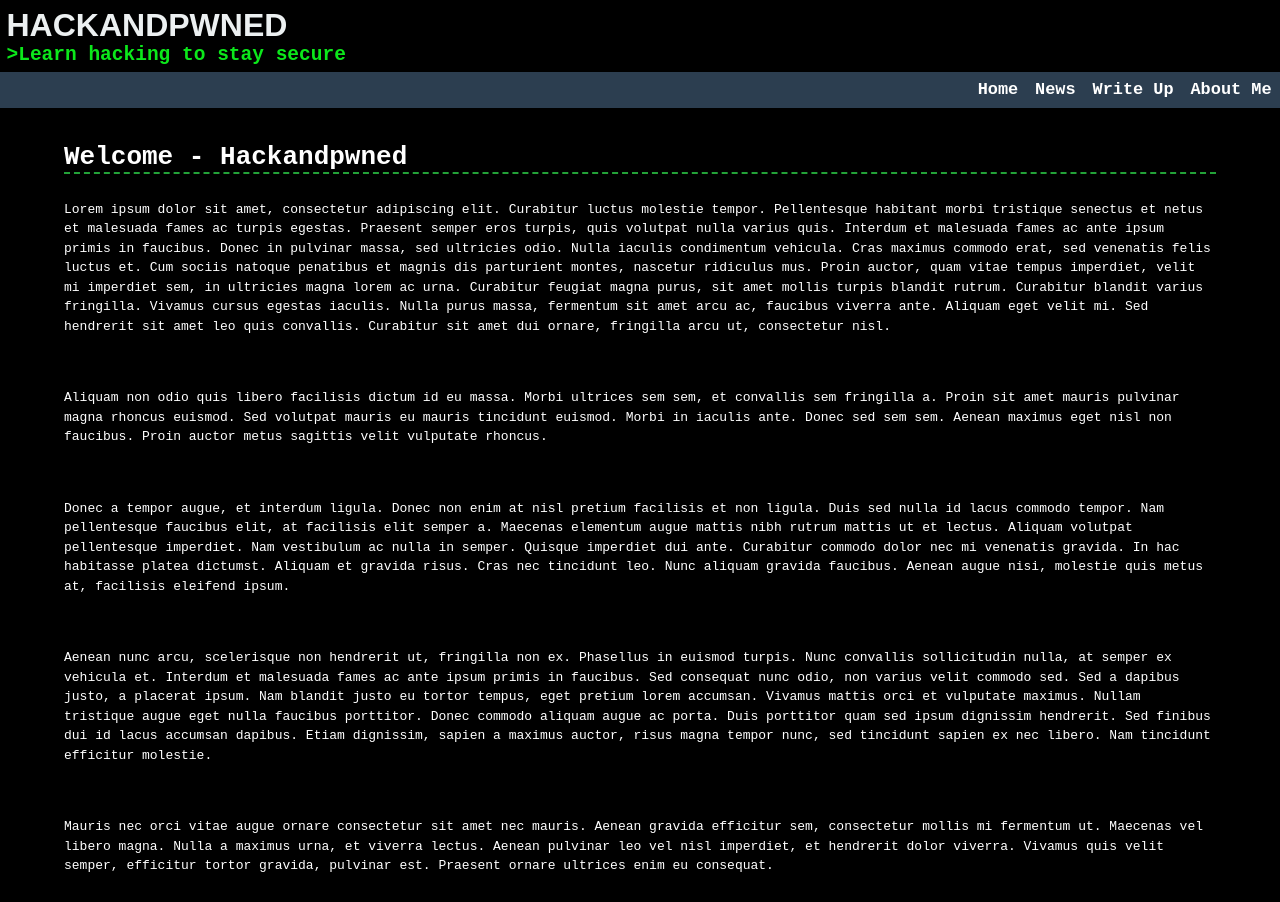
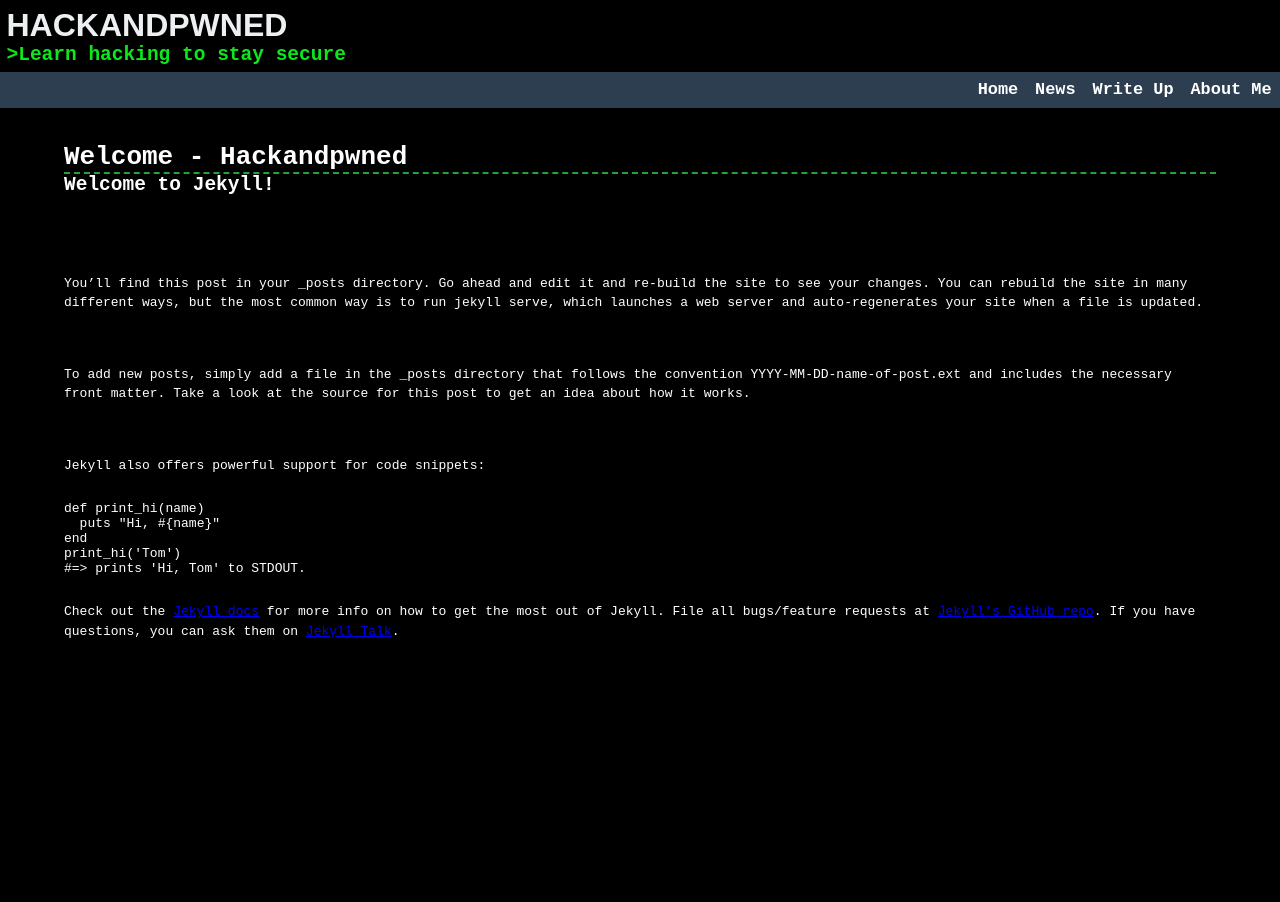
Before and after one commit to L3akM3-0day/hackandpwned, a Jekyll site: the page built from index.html, in a window 1280 px wide. Built offline with Jekyll 4.4.1, drawn with Linux system fonts in a browser that asks for light colours.

Commit message:
Update index.html

```diff
--- a/index.html
+++ b/index.html
@@ -3,8 +3,7 @@ layout: default
 ---
 
 <h1>Welcome - Hackandpwned</h1>
-<p>Lorem ipsum dolor sit amet, consectetur adipiscing elit. Curabitur luctus molestie tempor. Pellentesque habitant morbi tristique senectus et netus et malesuada fames ac turpis egestas. Praesent semper eros turpis, quis volutpat nulla varius quis. Interdum et malesuada fames ac ante ipsum primis in faucibus. Donec in pulvinar massa, sed ultricies odio. Nulla iaculis condimentum vehicula. Cras maximus commodo erat, sed venenatis felis luctus et. Cum sociis natoque penatibus et magnis dis parturient montes, nascetur ridiculus mus. Proin auctor, quam vitae tempus imperdiet, velit mi imperdiet sem, in ultricies magna lorem ac urna. Curabitur feugiat magna purus, sit amet mollis turpis blandit rutrum. Curabitur blandit varius fringilla. Vivamus cursus egestas iaculis. Nulla purus massa, fermentum sit amet arcu ac, faucibus viverra ante. Aliquam eget velit mi. Sed hendrerit sit amet leo quis convallis. Curabitur sit amet dui ornare, fringilla arcu ut, consectetur nisl.</p>
-<p>Aliquam non odio quis libero facilisis dictum id eu massa. Morbi ultrices sem sem, et convallis sem fringilla a. Proin sit amet mauris pulvinar magna rhoncus euismod. Sed volutpat mauris eu mauris tincidunt euismod. Morbi in iaculis ante. Donec sed sem sem. Aenean maximus eget nisl non faucibus. Proin auctor metus sagittis velit vulputate rhoncus.</p>
-<p>Donec a tempor augue, et interdum ligula. Donec non enim at nisl pretium facilisis et non ligula. Duis sed nulla id lacus commodo tempor. Nam pellentesque faucibus elit, at facilisis elit semper a. Maecenas elementum augue mattis nibh rutrum mattis ut et lectus. Aliquam volutpat pellentesque imperdiet. Nam vestibulum ac nulla in semper. Quisque imperdiet dui ante. Curabitur commodo dolor nec mi venenatis gravida. In hac habitasse platea dictumst. Aliquam et gravida risus. Cras nec tincidunt leo. Nunc aliquam gravida faucibus. Aenean augue nisi, molestie quis metus at, facilisis eleifend ipsum.</p>
-<p>Aenean nunc arcu, scelerisque non hendrerit ut, fringilla non ex. Phasellus in euismod turpis. Nunc convallis sollicitudin nulla, at semper ex vehicula et. Interdum et malesuada fames ac ante ipsum primis in faucibus. Sed consequat nunc odio, non varius velit commodo sed. Sed a dapibus justo, a placerat ipsum. Nam blandit justo eu tortor tempus, eget pretium lorem accumsan. Vivamus mattis orci et vulputate maximus. Nullam tristique augue eget nulla faucibus porttitor. Donec commodo aliquam augue ac porta. Duis porttitor quam sed ipsum dignissim hendrerit. Sed finibus dui id lacus accumsan dapibus. Etiam dignissim, sapien a maximus auctor, risus magna tempor nunc, sed tincidunt sapien ex nec libero. Nam tincidunt efficitur molestie.</p>
-<p>Mauris nec orci vitae augue ornare consectetur sit amet nec mauris. Aenean gravida efficitur sem, consectetur mollis mi fermentum ut. Maecenas vel libero magna. Nulla a maximus urna, et viverra lectus. Aenean pulvinar leo vel nisl imperdiet, et hendrerit dolor viverra. Vivamus quis velit semper, efficitur tortor gravida, pulvinar est. Praesent ornare ultrices enim eu consequat.</p>
+{% for writeup in site.posts %}
+<h2>{{writeup.title}}</h2>
+<p>{{writeup.content}}</p>
+{% endfor %}
```
